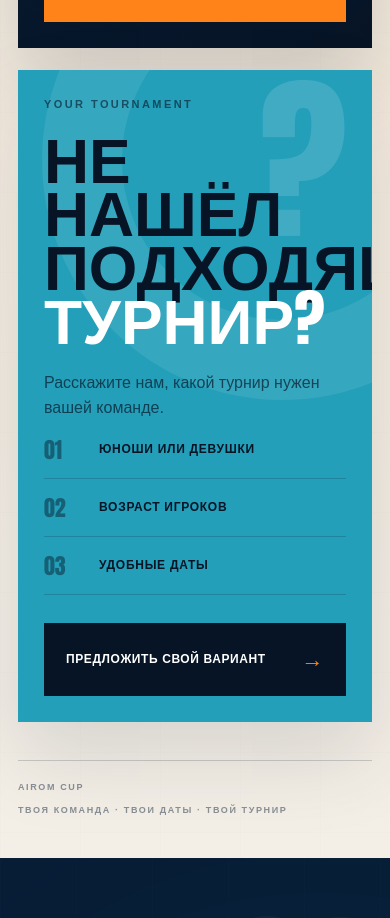
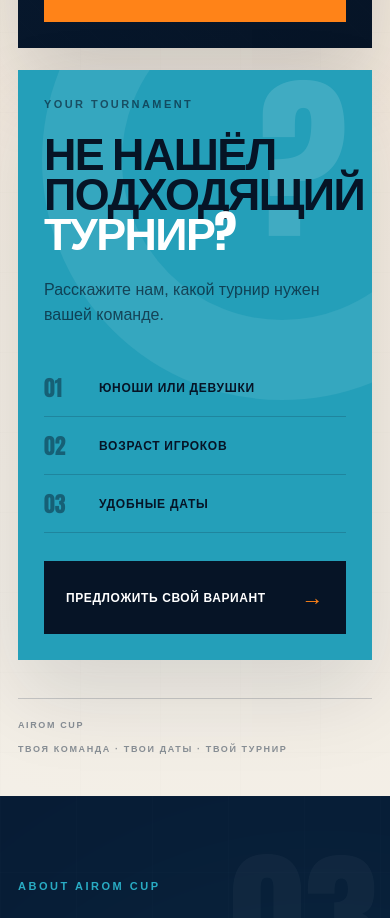
Before and after one commit to ewgftju/airom-cup, a Next.js app: page / in a window 390 px wide. Shown: the part 5340-6258 px from the top of the page. Built offline with nearby package versions, Linux system fonts and the light colour scheme.

Commit message:
3-ей исправление

```diff
--- a/src/components/sections/Tournaments.module.css
+++ b/src/components/sections/Tournaments.module.css
@@ -708,7 +708,10 @@
     }
 
     .customTitle {
-      font-size: clamp(52px, 16vw, 78px);
+      max-width: 100%;
+      font-size: clamp(36px, 11.5vw, 60px);
+      line-height: 0.9;
+      letter-spacing: -0.035em;
     }
 
     .customNumber {
```
